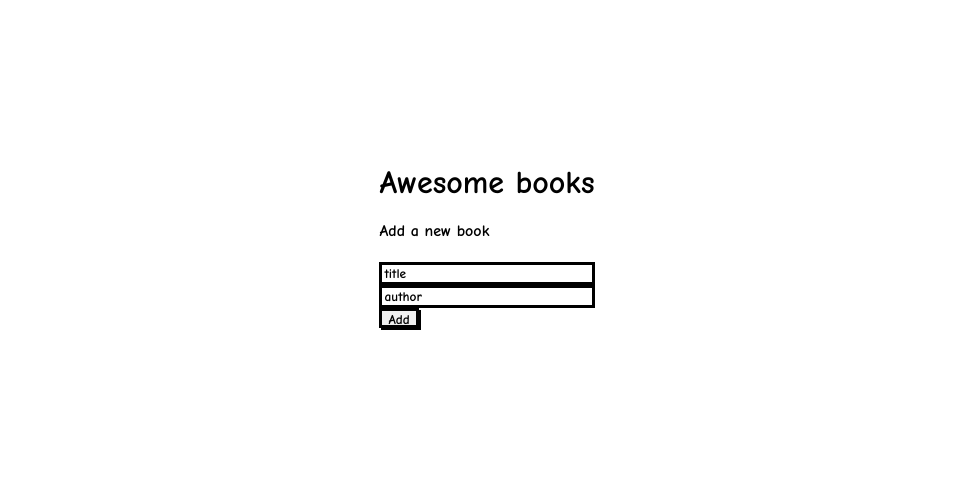
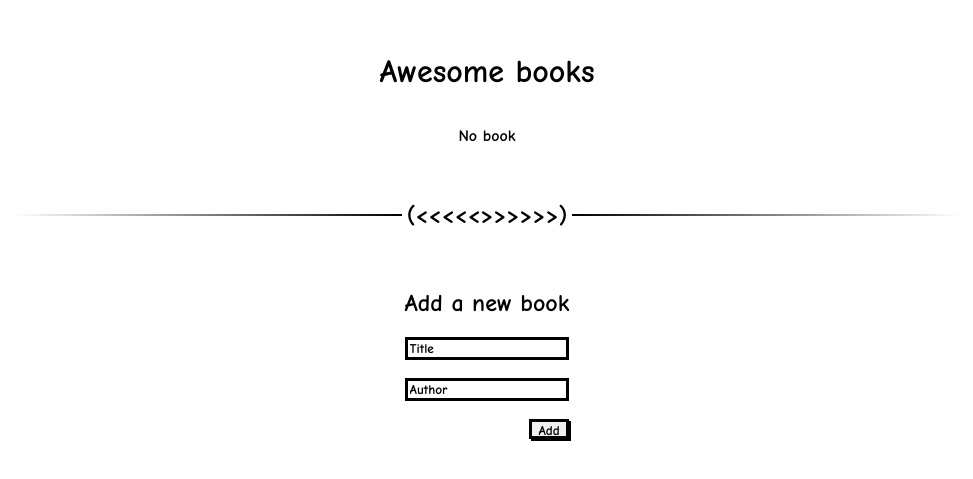
Before and after one commit to Mahamadou-Nouridine/awesome-books, a website: page index.html in a window 1280 px wide. Shown: the part 173-652 px from the top of the page, without its empty margins (153-1126 px from the left). Drawn offline with Linux system fonts and the light colour scheme.

Commit message:
reorganize html code

```diff
--- a/index.html
+++ b/index.html
@@ -5,27 +5,35 @@
     <meta http-equiv="X-UA-Compatible" content="IE=edge" />
     <meta name="viewport" content="width=device-width, initial-scale=1.0" />
     <script src="./script/script.js" defer type="module"></script>
-    <link rel="stylesheet" href="style.css" />
+    <link rel="stylesheet" href="style.css">
     <title>Awesome Books</title>
   </head>
 
   <body>
-    <div class="container">
     <h1>Awesome books</h1>
-      <div class="books"></div>
+    <div class="books-container">
+    </div>
+    <p class="no-book">No book</p>
 
+
+    <div class="divider">
       <span></span>
-      <h4>Add a new book</h4>
+      <span>(<<<<<>>>>>>)</span>
+      <span>
+      </span>
+    </div>
 
-      <form id="form" action="#">
+    <form class="form" action="#">
+      <h2>Add a new book</h2>
       <div class="form-control">
-          <input type="text" id="title" placeholder="title" />
+        <input required type="text" id="title" placeholder="Title" />
       </div>
+      <br />
       <div class="form-control">
-          <input type="text" id="author" placeholder="author" />
+        <input required type="text" id="author" placeholder="Author" />
       </div>
-        <button>Add</button>
+      <br />
+      <button class="add-button">Add</button>
     </form>
-    </div>
   </body>
 </html>
```
Also changed, not shown: script/data.js (deleted, +0 -13 lines). Lines whose indentation alone changed are shown as unchanged.
